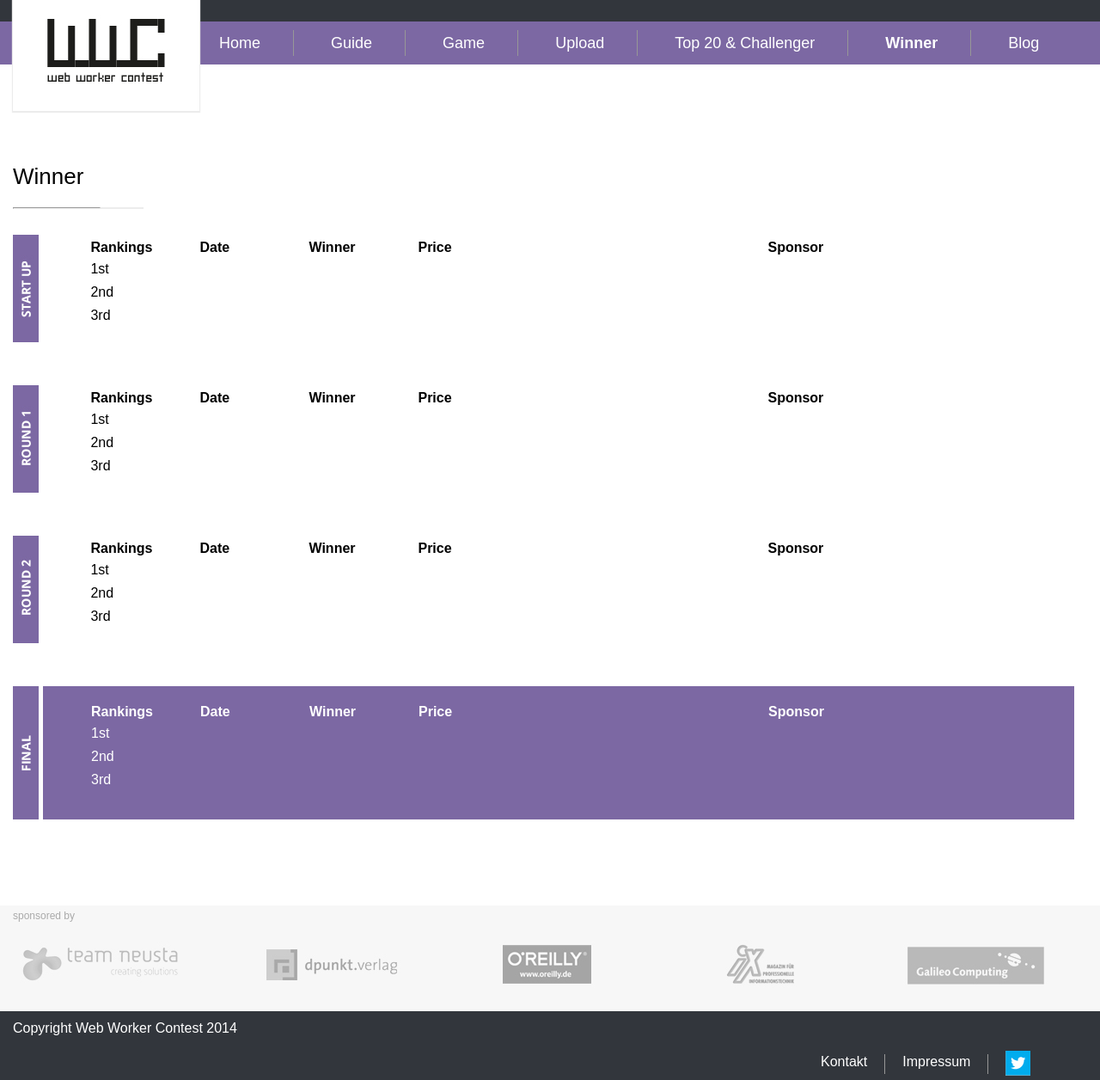
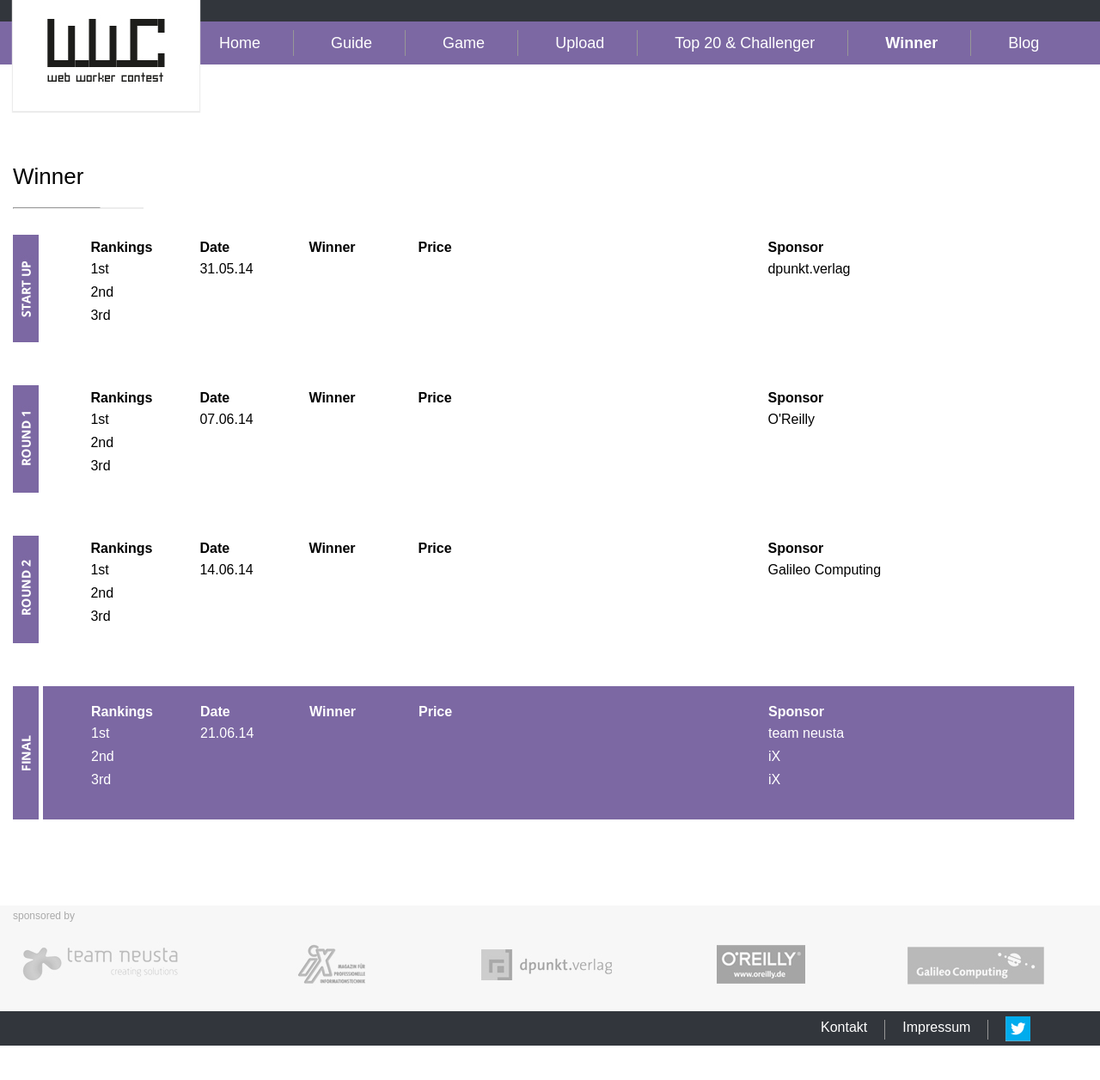
Before and after one commit to strenkel/wwc, a PHP site: page /winner.php in a window 1280 px wide. Shown: the whole page at 86% size. After the commit the page ends 1216 px from the top, so only its background shows below. Run offline with PHP 8.4, Linux system fonts and the light colour scheme; data that the repository does not hold is empty; some libraries are stand-ins or nearby versions.

Commit message:
Add includes to winner.php; add same text

```diff
--- a/winner.php
+++ b/winner.php
@@ -1,27 +1,17 @@
 <!DOCTYPE html>
 <html>
-<head>
-	<title>web worker contest</title>
-	<meta name="robots" content="INDEX,FOLLOW">
-	<meta http-equiv="Content-Type" content="text/html; charset=utf-8">
-	<link rel="stylesheet" href="css/style.css">
-</head>
+
+<?php
+	include 'php/head.php';
+?>
+
 <body>
-<script src="http://ajax.googleapis.com/ajax/libs/jquery/1.8.3/jquery.min.js"></script>
-<header id="topmenu">
-	<nav>
-		<ul>
-			<li class="logo"><div id="logo"><img src="images/logos/wwc_logo.jpg" alt="WWC-Logo" /></div></li>
-			<li><a href="home.html">Home</a></li>
-			<li><a href="guide.html">Guide</a></li>
-			<li><a href="game.html">Game</a></li>
-			<li><a href="upload.html">Upload</a></li>
-			<li><a href="top20.html">Top 20 & Challenger</a></li>
-			<li><a href="winner.html" class="active">Winner</a></li>
-			<li><a target="_blank" href="http://webworkercontest.net/blog/">Blog</a></li>
-		</ul>
-	</nav>
-</header>
+
+<?php
+	$headerWinnerIsActive="active";
+	include 'php/header.php';
+?>
+
 <section id="page" class="winnerPage">
 	<section id="content">
 		<h2>Winner</h2>
@@ -43,10 +33,10 @@
 				<tbody id="wwc-winner-startup-body">
 				<tr>
 					<td>1st</td>
+					<td>31.05.14</td>
 					<td></td>
 					<td></td>
-					<td></td>
-					<td></td>
+					<td>dpunkt.verlag</td>
 				</tr>
 				<tr>
 					<td>2nd</td>
@@ -82,10 +72,10 @@
 				<tbody id="wwc-winner-round1-body">
 				<tr>
 					<td>1st</td>
+					<td>07.06.14</td>
 					<td></td>
 					<td></td>
-					<td></td>
-					<td></td>
+					<td>O'Reilly</td>
 				</tr>
 				<tr>
 					<td>2nd</td>
@@ -121,10 +111,10 @@
 				<tbody id="wwc-winner-round2-body">
 				<tr>
 					<td>1st</td>
+					<td>14.06.14</td>
 					<td></td>
 					<td></td>
-					<td></td>
-					<td></td>
+					<td>Galileo Computing</td>
 				</tr>
 				<tr>
 					<td>2nd</td>
@@ -161,24 +151,24 @@
 					<tbody id="wwc-winner-final-body">
 					<tr>
 						<td>1st</td>
+						<td>21.06.14</td>
 						<td></td>
 						<td></td>
-						<td></td>
-						<td></td>
+						<td>team neusta</td>
 					</tr>
 					<tr>
 						<td>2nd</td>
 						<td></td>
 						<td></td>
 						<td></td>
-						<td></td>
+						<td>iX</td>
 					</tr>
 					<tr>
 						<td>3rd</td>
 						<td></td>
 						<td></td>
 						<td></td>
-						<td></td>
+						<td>iX</td>
 					</tr>
 					</tbody>
 				</table>
@@ -186,29 +176,8 @@
 		</div>
 	</section>
 </section>
-<footer id="bottom">
-	<section id="sponsors">
-		<p class="prizeBy">sponsored by</p>
-		<ul>
-			<li><a target="_blank" href="http://www.team-neusta.de/"><div class="sponsorLogoNeusta sponsorLogo"></div></a></li>
-			<li><a target="_blank" href="http://www.dpunkt.de/"><div class="sponsorLogoDpunkt sponsorLogo"></div></a></li>
-			<li><a target="_blank" href="http://www.oreilly.de/"><div class="sponsorLogoOreilly sponsorLogo"></div></a></li>
-			<li><a target="_blank" href="http://www.heise.de/ix/"><div class="sponsorLogoIX sponsorLogo"></div></a></li>
-			<li><a target="_blank" href="http://www.galileocomputing.de/"><div class="sponsorLogoGalileo sponsorLogo"></div></a></li>
-		</ul>
-	</section>
-	<section id="footerLine">
-		<section class="left">
-			<p>Copyright Web Worker Contest 2014</p>
-		</section>
-		<section class="right">
-			<ul>
-				<li><a href="kontakt.html">Kontakt</a></li>
-				<li><a href="impressum.html">Impressum</a></li>
-				<li><a target="_blank" href="https://twitter.com/workercontest"><img src="images/logos/twitter.jpg" alt="WWC-Logo" /></a></li>
-			</ul>
-		</section>
-	</section>
-</footer>
+
+<?php	include 'php/footer.php'; ?>
+
 </body>
 </html>
```
